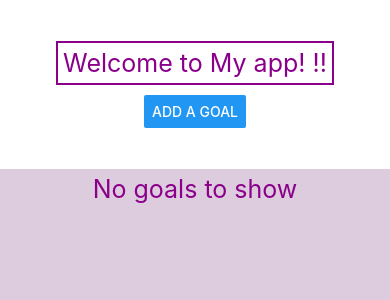
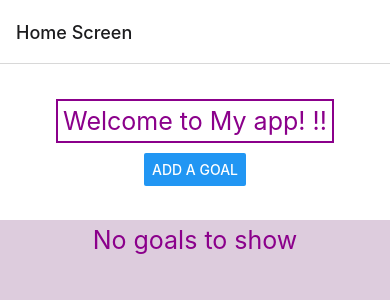
Before and after one commit to yundii/cs5520project, a React Native app: screen / in a window 390 px wide. Shown: the top 300 px of the page. Built offline with nearby package versions, Linux system fonts and the light colour scheme.

Commit message:
Call createNativeStackNavigator outside of App() function and assign the return value to a variable called Stack

```diff
--- a/App.js
+++ b/App.js
@@ -1,11 +1,21 @@
 import React from "react";
 import { NavigationContainer } from "@react-navigation/native";
+import { createNativeStackNavigator } from "@react-navigation/native-stack";
 import Home from "./Components/Home";
+
+// Call createNativeStackNavigator outside the App function
+const Stack = createNativeStackNavigator();
 
 export default function App() {
   return (
     <NavigationContainer>
-      <Home />
+      <Stack.Navigator>
+        <Stack.Screen
+          name="Home"
+          component={Home}
+          options={{ title: "Home Screen" }}  // Customize screen options
+        />
+      </Stack.Navigator>
     </NavigationContainer>
   );
 }
```
